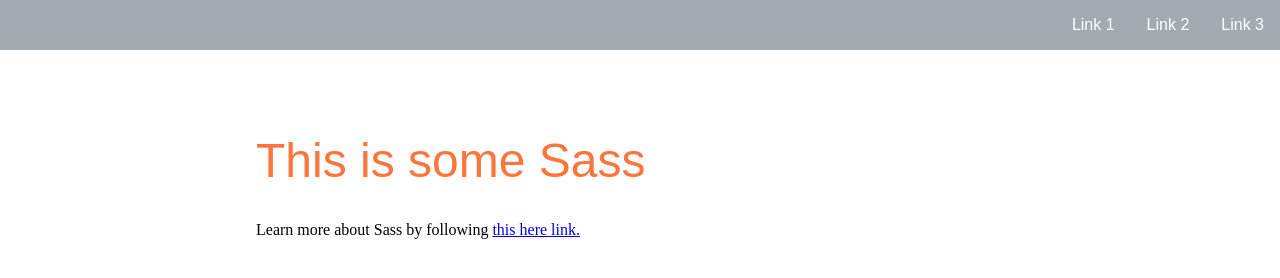
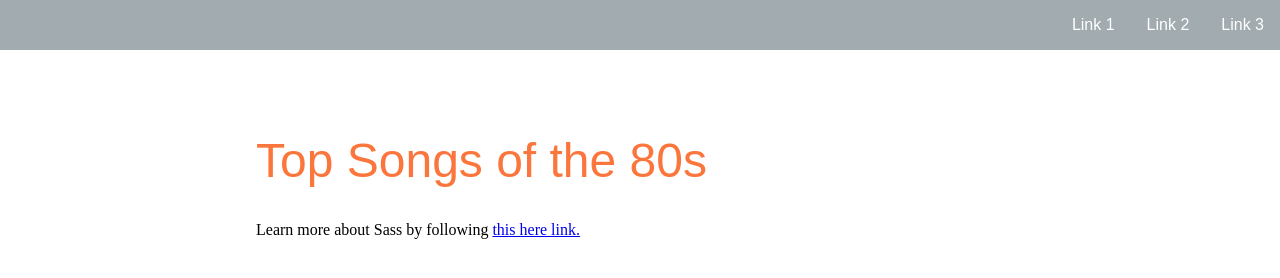
Before and after one commit to isiltama/415-class6, a website: page index.html in a window 1280 px wide. Drawn offline with Linux system fonts and the light colour scheme.

Commit message:
changed title

```diff
--- a/index.html
+++ b/index.html
@@ -19,7 +19,7 @@
         </nav>
     </header>
     <div class="main">
-    <h1>This is some Sass</h1>
+    <h1>Top Songs of the 80s</h1>
     <p>Learn more about Sass by following <a href="https://sass-lang.com/" target="_blank">this here link.</a></p>
     </div>
 </body>
```
